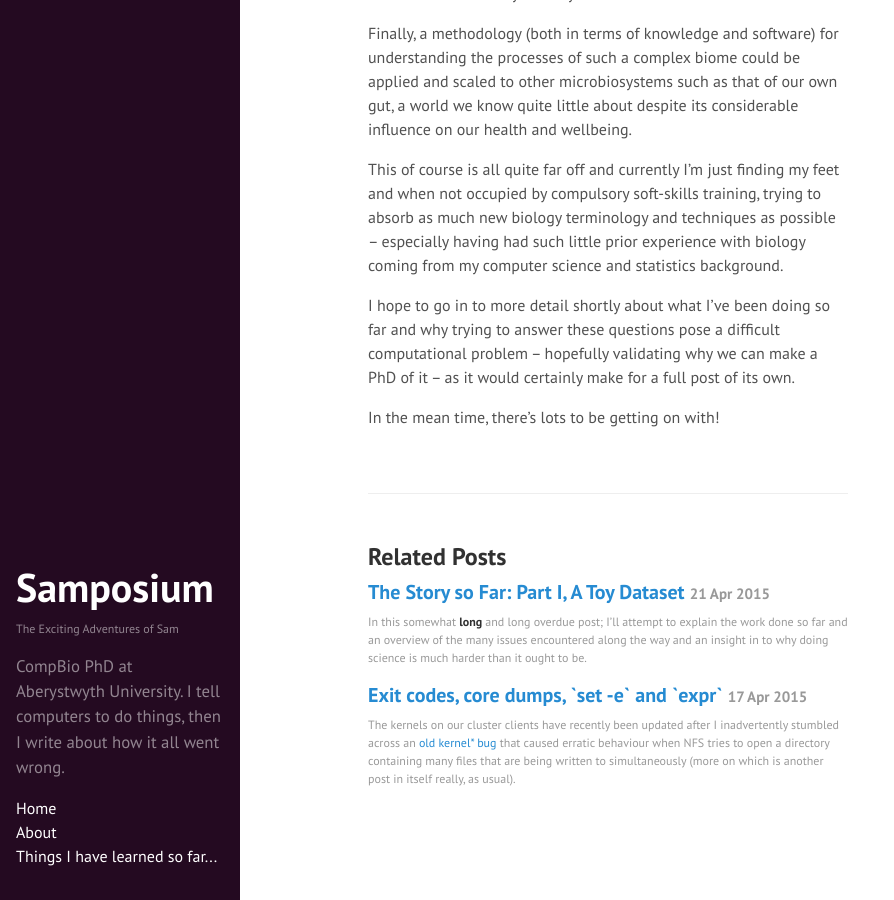
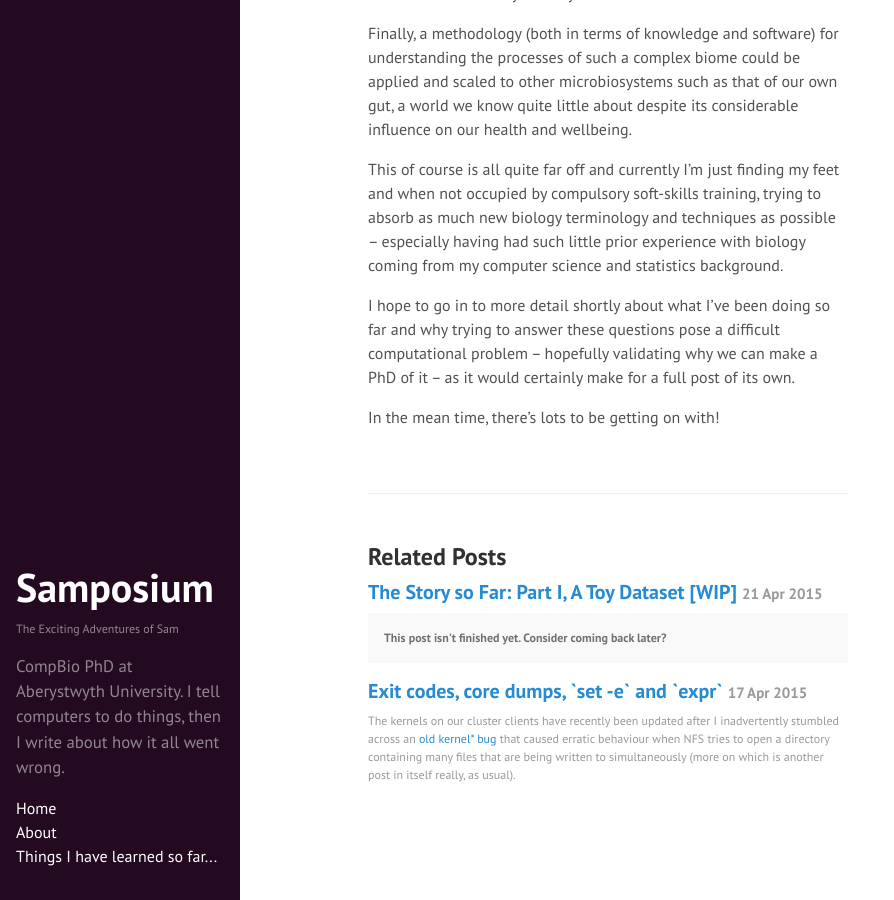
Before and after one commit to SamStudio8/samstudio8.github.io.off, a Jekyll site: the page built from _posts/2015-01-01-first-post.md, in a window 1280 px wide and 900 px high, scrolled down 2085 px. Shown: the whole window, without its empty margins (0-894 px from the left). Built offline with Jekyll 4.4.1, drawn with Linux system fonts in a browser that asks for light colours; Markdown is read by kramdown in place of the engine named in the settings; part of the change alters nothing that is shown.

Commit message:
Update 2015-04-21-the-story-so-far-p1.md

````diff
--- a/_posts/2015-04-21-the-story-so-far-p1.md
+++ b/_posts/2015-04-21-the-story-so-far-p1.md
@@ -1,7 +1,9 @@
 ---
 layout: post
-title: "The Story so Far: Part I, A Toy Dataset"
+title: "The Story so Far: Part I, A Toy Dataset [WIP]"
 ---
+
+<p class="message"><b>This post isn't finished yet. Consider coming back later?</b></p>
 
 In this somewhat **long** and long overdue post; I'll attempt to explain the work done so far and an overview
 of the many issues encountered along the way and an insight in to why doing science is much harder than
@@ -92,7 +94,7 @@ It just adds up. To be exact, both input files span 781,860,356 lines each -- me
 these files aren't small at all!
 
 
-### Quality Control and Trimming
+### Quality Control
 
 Although already done (as described by the paper), it's good to get an idea of how to run and interpret
 basic quality checks on the input data. I used [`FASTQC`](http://www.bioinformatics.babraham.ac.uk/projects/fastqc/)
@@ -143,15 +145,76 @@ FASTQC will often raise a warning about the distribution of GC content for such
 a statistically significant deviation from or violation of the theoretical normal. These can be ignored.
 
 Two other tests also typically attract warnings or errors; K-mer content and sequence duplication levels.
+These tests attempt to quantify the diversity of the reads at hand, which is great when you
+are looking for diversity within reads of one genome; raising a flag if perhaps you've accidentally sequenced
+all your barcodes or done too many rounds of PCR and been left with a lot of similar looking fragments.
+But once again, metagenomics violates expectations and assumptions made by traditional single-species
+genomics. For example, highly represented species ([and|or] fragments that do well under PCR) will dominate
+samples and trigger apparently high levels of sequence duplication. Especially so if many species share many
+similar sequences which is likely in environments undergoing co-evolution.
 
 FASTQC also plots N count (no call), GC ratio and average quality scores across whole reads as well as per-base sequence content (which should be checked for a roughly linear stability) and distribution of sequence lengths (which should be checked to ensure the majority of sequences are a reasonable size). Together a quick look at all these metrics
-should provide a decent health check before moving forward.
+should provide a decent health check before moving forward, but they too should be taken with a pinch of salt
+as FASTQC tries to help you answer the question "are these probably from one genome?".
+
+
+### Trimming
+Trimming had already been completed by the time I had got hold of the dataset, but I wanted to perform
+a quick sanity check and ensure that the two files had been handled correctly[^8]. Blatantly forgetting
+about and ignoring the FASTQC reports I had generated and checked over, I queried both files with `grep`:
 
 ```bash
-# Command: LC_ALL=C grep -c '^@' $FILE
-196517718   /ibers/ernie/repository/genomics/mts11/READS/Limpet-Magda/A3limpetMetaCleaned_1.fastq.trim
-196795722   /ibers/ernie/repository/genomics/mts11/READS/Limpet-Magda/A3limpetMetaCleaned_2.fastq.trim
+LC_ALL=C grep -c '^@' $FILE
 ```
+```
+196517718   A3limpetMetaCleaned_1.fastq.trim
+196795722   A3limpetMetaCleaned_2.fastq.trim
+```
+
+"Oh dear"[^9], I thought. The number of sequences in both files are not equal. "Somebody bumbled the trimming!".
+I hypothesised that low-quality sequences had been removed but perhaps its corresponding mate in the other file
+had not been removed too.
+
+And so, I unnecessarily launched myself head first in to my first large scale computing problem; given two sets
+of ~196 million reads which mostly overlap, how can we efficiently find the intersection (and write it to disk)?
+
+#### An Unnecessary Tangent
+<p class="message">Whilst a learning exercise, I feel it necessary to re-iterate that this tangent could easily have been avoided had I only paid a little more attention to the `FASTQC` reports...<br /><br />
+Incidentally if you are after a project overview, you can skip this interluding derailment. I'll probably save a super-technical write-up of what happened here for a future post.</p>
+
+##### Hello Python
+I jumped to write a Python script that reads in each file by turn, adds each sequence header to a dictionary and stores
+the byte-location of that read in both files (from `file_handle.tell()`) in a two element list. Many hours after
+executing this script I was confused that I was still waiting, progress was happening but becoming increasingly
+sluggish. I'd saturated the dictionary. ~196 million keys is a lot.
+
+I started to wonder about things I'd not noticed or taken in to account before -- how long does it even take to just
+handle the file? Iterating over one of the files in Python with `readline()` took just shy of quarter of an hour[^10].
+Wat?
+
+```python
+while line:
+    if line[0] == '@':
+        count += 1
+    line = fastq_1_fh.readline()
+print count
+```
+
+This was unsettling. This is the sort of thing I've not needed to worry about before. Files just get handled and
+then things happen? I've never experienced such a **wait**! I scrabbled for a calculator, to take 15 minutes to
+handle ~781 million lines, we must be doing around 867,777 lines every second, that's not bad.
+Suddenly the scale of what I was trying to do set in: it's not that Python is *slow* (although neither is it the
+fastest method), there really is just a **significant** amount of data here. Over three quarters of a billion
+lines; that's twelve lines (or rather, three whole FASTQ records) for every person in the UK[^11].
+
+This set the baseline for improvement, we couldn't possibly do what I wanted to do in less than 30 minutes as file
+handling alone took this much time.
+
+##### `grep` and `awk` oddities
+
+##### MySQL
+
+##### Mootness
 
 Let's take another look at the valid range of characters for the Illumina 1.8+ quality scores:
 ```
@@ -164,19 +227,12 @@ be available for use in quality strings...
 ...I'd written a lazy parser that just looked for these instead of checking for the correct
 formatting of sequencing `+` quality, following by a new sequence starting with the `@` symbol...
 
-Unfortunately this led me to believe the files had been incorrectly trimmed (with some reads in Set A
-not appearing in Set B) launching me head first in to my first large scale
-computing problem. Given a set of 195,000,000 reads, and another set of mostly similar 195,000,000 reads
- Can we distinguish what reads appear in one set and not the other, given that, can we then create an output file
- that only contains the intersection of the two sets?
-
- At first I tried to use Python dictionaries to store all the read data seen in both of the input files. It look a while to load. A long while... Turns out that Python requires almost quarter of an hour to merely read through the files and count the number of lines.  I was thinking something was a little off about this, then considered that there are XX billion lines in the file.... Even grep takes 2 minutes.
-
-
 ```bash
-# Command: LC_ALL=C grep -c '^@HWI-D' $FILE
-195465089   /ibers/ernie/repository/genomics/mts11/READS/Limpet-Magda/A3limpetMetaCleaned_1.fastq.trim
-195465089   /ibers/ernie/repository/genomics/mts11/READS/Limpet-Magda/A3limpetMetaCleaned_2.fastq.trim
+LC_ALL=C grep -c '^@HWI-D' $FILE
+```
+```
+195465089   A3limpetMetaCleaned_1.fastq.trim
+195465089   A3limpetMetaCleaned_2.fastq.trim
 ```
 
 Better! The number of sequence headers match and I'm happy to assume they are all correctly paired
@@ -185,7 +241,6 @@ Although even this check is only *just about* robust, assuming that all reads ar
 of machines addressed as `HWI-DXXXXX` (which I do know for sure)
 and secondly that `H`, `I` and `-` are all valid quality score
 characters and so `W` is the only character preventing further accidental matches to quality strings.
-
 
 
 * * *
@@ -198,6 +253,7 @@ There's two main issues of size here:
 # tl;dr
 * Don't try and count the number of sequences in a FASTQ file by counting `@` characters.
 * Prepend `LC_ALL=C` to commands like `grep` and `awk` if you don't need to support non-ASCII character spaces.
+* Python loads file in blocks to speed up file handling so unless you control the iterator yourself (manually calling `readline()`, `tell()` will respond with the location of the end of the current block, which is a bit useless if you are trying to build an index of where things are...
 * Processing **massive** files takes time (more than a minute) and there's nothing wrong with that.
 * Practice reading
 * Try to actually read quality reports, then read them again. Then grab a coffee and read them for a third time before you do anything.
@@ -232,3 +288,13 @@ There's two main issues of size here:
 [^6]: Which actually wouldn't be that much of a surprise.
 
 [^7]: Or small, depending on whether you've adjusted your world view yet.
+
+[^8]: Primarily because I don't trust anyone. Including myself.[^me]
+
+[^9]: I'm sure you can imagine what I really said.
+
+[^10]: In reality I wouldn't go so far as describing this as a "benchmark", my methodology is a little flawed. I was using the login/head node (which experiences varying levels of load) and runs Python 2.6 by default. I also made no real attempt to flush cache lines. Despite this, I demonstrated reproducible behaviour and thought it worth of mention.
+
+[^11]: Or 65 records for each person here in Wales.
+
+[^me]: Especially myself.
````
